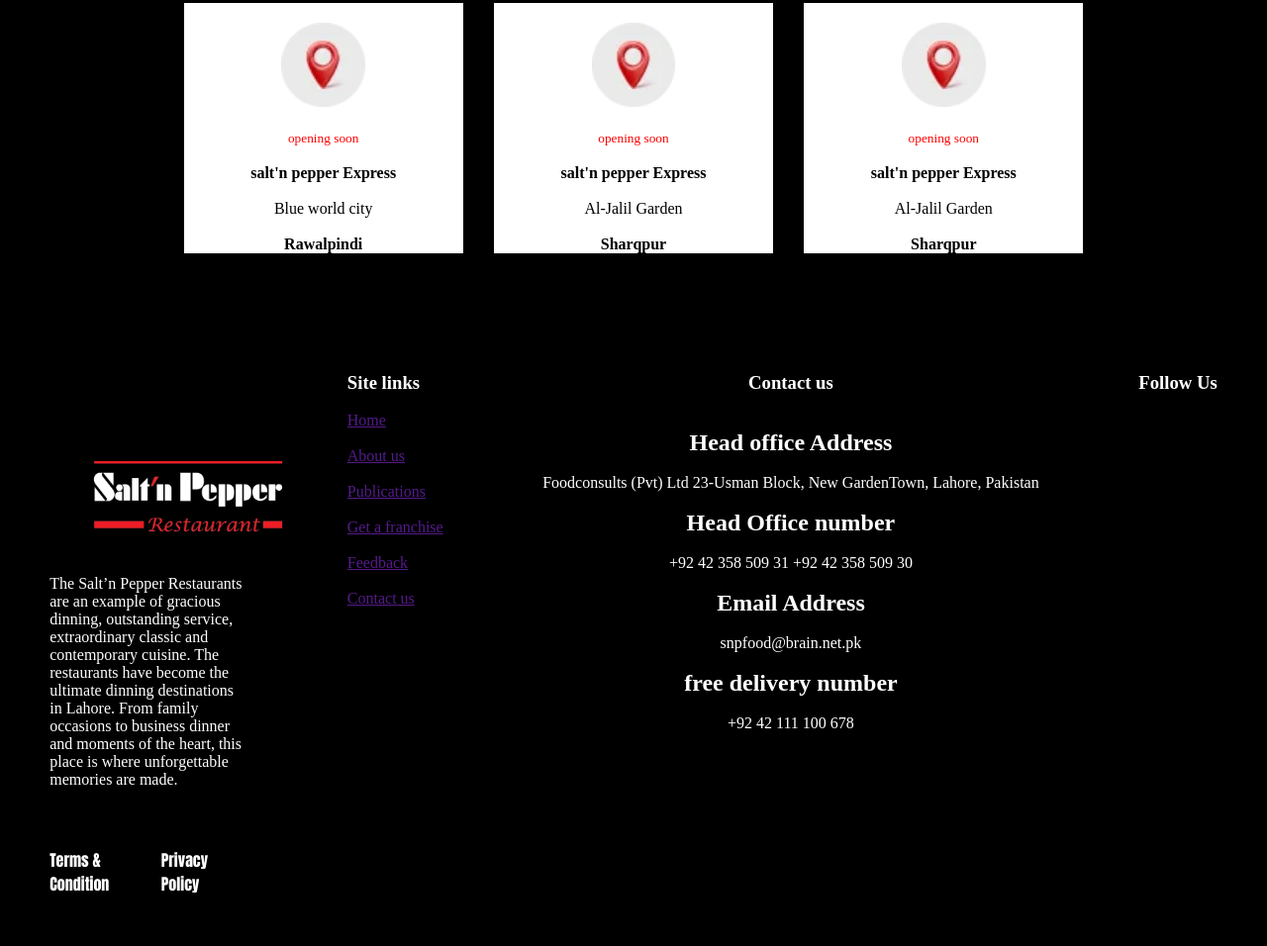
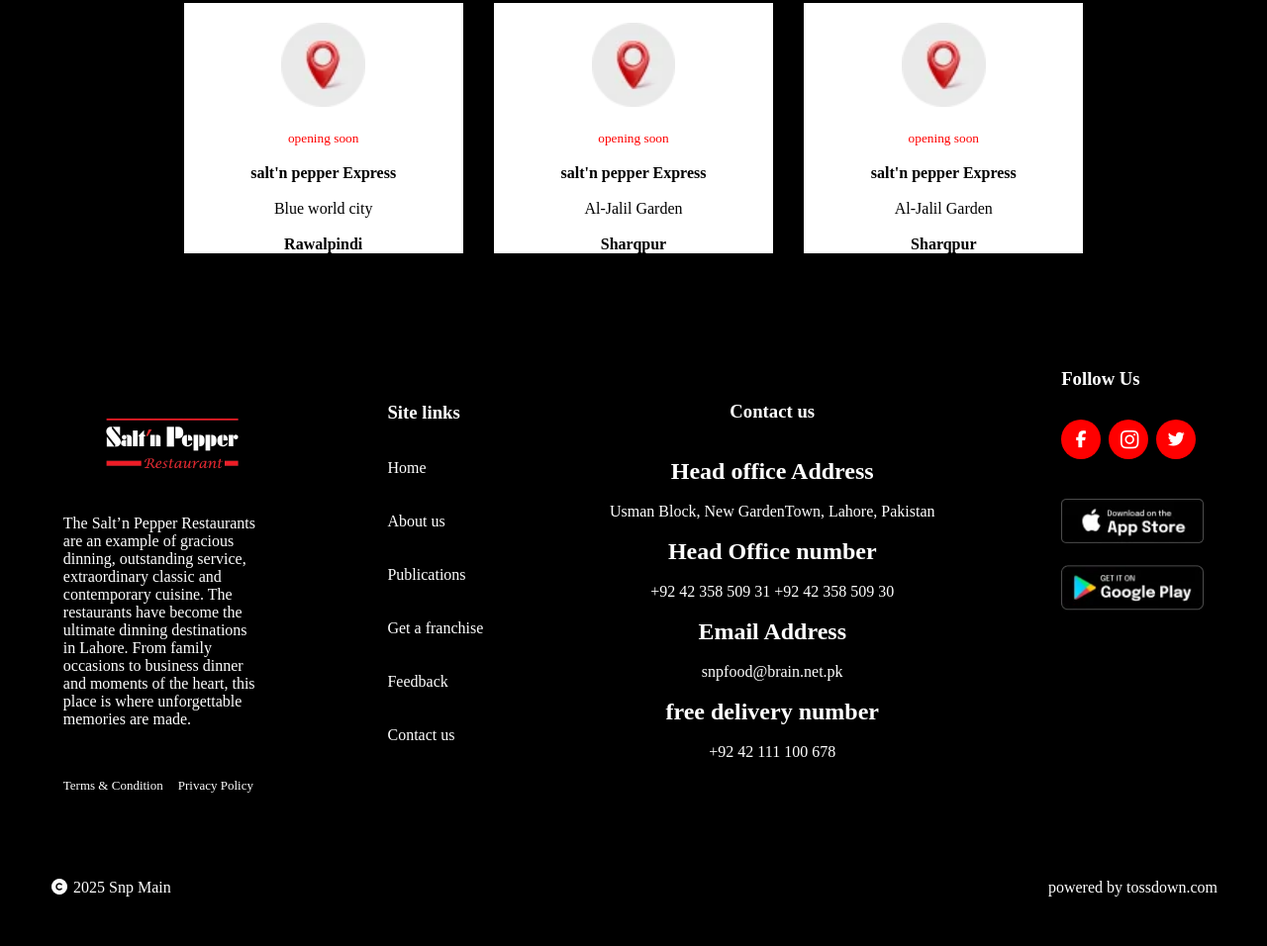
Before and after one commit to zaraarifcp-ux/NavBarAssignment, a plain HTML site: page index.html in a window 1280 px wide. Shown: the part 6000-6956 px from the top of the page at 99% size. Before the commit the page ends 6905 px from the top, so only its background shows below. Drawn offline with Linux system fonts and the light colour scheme.

Commit message:
assignment done

```diff
--- a/index.html
+++ b/index.html
@@ -633,8 +633,13 @@
         </div>
     </div>
     <!-- footer section -->
-    <div class="footer">
-        <div class="foot"><img src="nav bar pic/logo.webp" alt="">
+    <!-- <div class="footer"> -->
+        <footer>
+        <div class="foot">
+
+            <img src="nav bar pic/logo.webp" alt="">
+            <br>
+            <br><br>
 
             <div class="para">
                 <p>
@@ -646,38 +651,50 @@
             </div>
 
 
+
+
             <ul class="anchor">
 
-                <li> Terms & Condition
+                <li><a href=""> Terms & Condition</a>
                 </li>
 
-                <li>Privacy Policy</li>
+                <li><a href="">Privacy Policy</a></li>
             </ul>
+            <br>
+            <br>
+
+
         </div>
         <!-- 2nd list-->
-         <div>
-        <div class="site ">
+        <div>
+            <div class="site ">
 
                 <h3>Site links</h3>
+                <br>
                 <br>
 
 
                 <ul>
                     <li><a href="">Home</a></li>
                     <br>
+                    <br>
                     <li><a href="">About us</a></li>
+                    <br>
                     <br>
                     <li><a href="">Publications</a></li>
                     <br>
+                    <br>
                     <li><a href="">Get a franchise</a></li>
                     <br>
+                    <br>
                     <li><a href="">Feedback</a></li>
+                    <br>
                     <br>
                     <li><a href="">Contact us</a></li>
                 </ul>
 
+            </div>
         </div>
-         </div>
         <!-- 3rd list -->
         <div>
             <div class="info">
@@ -686,8 +703,8 @@
                 <br>
                 <h2>Head office Address</h2>
                 <br>
-                <p>Foodconsults (Pvt) Ltd
-                    23-Usman Block, New GardenTown, Lahore, Pakistan</p>
+                <!-- <p>Foodconsults (Pvt) Ltd -->
+                Usman Block, New GardenTown, Lahore, Pakistan</p>
                 <br>
                 <h2>Head Office number</h2>
                 <br>
@@ -704,13 +721,59 @@
             </div>
         </div>
         <!-- 4th list -->
-         <div>
+        <div class="last">
             <div class="follow">
                 <h3>Follow Us</h3>
 
             </div>
-         </div>
-    </div>
+            <div class="links">
+                <div class="fb">
+
+                    <a href="https://www.facebook.com/TheSaltnPepperRestaurants/" target="blank"><i
+                            class="fab fa-facebook-f" aria-hidden="true"></i></a>
+                </div>
+                <div class="insta">
+                    <a href="https://www.instagram.com/saltnpepperrestaurants/" target="blank"><i
+                            class="fab fa-instagram" aria-hidden="true"></i></a>
+
+                </div>
+                <div class="twitter">
+                    <a href="https://twitter.com/snprestaurant" target="blank"><i class="fab fa-twitter"
+                            aria-hidden="true"></i></a>
+
+                </div>
+            </div>
+            <!-- google links -->
+             <div>
+                <ul class="google">
+                    <li>
+                        <a href="https://apps.apple.com/tr/app/saltn-pepper/id1631088988">
+                            <img src="nav bar pic/download.webp" alt="">
+                        </a>
+                    </li>
+                    <br>
+                    <li>
+                        <a href="https://play.google.com/store/apps/details?id=com.tossdown.snp&hl=en">
+                            <img src="nav bar pic/google.webp" alt="">
+                        </a>
+                    </li>
+                </ul>
+             </div>
+        </div>
+        </footer>
+        <div class="snp">
+            <span><i class="fa fa-copyright" aria-hidden="true"></i>
+                2025 Snp Main
+            </span>
+            <span>
+                powered by <a href="https://tossdown.com/">tossdown.com</a>
+            </span>
+        </div>
+
+
+
+
+    <!-- </div> -->
 
 
 
--- a/style.css
+++ b/style.css
@@ -200,7 +200,7 @@ h1 {
 
 /* Faislabad */
 .fsbd img{display: flex;
-    width: 500px;;}
+    width: 500px;}
 
 
 
@@ -372,16 +372,16 @@ small{
     color: white;
 
      padding-bottom: 30px;
-    padding-top: 30px;
+    padding-top: 0px;
+
 
     font-family: apercu;
-    /* font-size: 14px; */
+
 
 
     display: flex;
-    flex-direction: column; */
-    /* padding-left: 40px;
-     */
+
+
 
 
 }
@@ -390,23 +390,32 @@ small{
 
     text-decoration: none;
     display: flex;
-    font-family: Impact, Haettenschweiler, 'Arial Narrow Bold', sans-serif;
-    /* gap: 30px; */
-    margin-top: 30px;
+    /* font-family: Impact, Haettenschweiler, 'Arial Narrow Bold', sans-serif; */
+    font-size: 13px;
+   font-weight: 50px;
+   gap: 15px;
+    margin-top: 20px;
     color: white;
     list-style: none;
-    /* margin-left: 10px; */
+
     cursor: pointer;
+}
+footer{
+    align-items: center;
 }
 .foot{
     width: 200px;
+
 }
 .foot img{
-    width: 100%;
+    width: 70%;
     text-decoration: none;
-    gap: 20px;
+
+
+
     margin-top: 80px;
     margin-left: 40px;
+
 
 }
 h3{
@@ -415,13 +424,101 @@ h3{
 
 .site{
     text-decoration: none;
+    margin-bottom: 15px;
+
 }
+
+
+
+
 .info{
     color: white;
     text-align: center;
+    justify-content: center;
 }
-.footer{
+footer{
     display: flex;
     justify-content: space-around;
-    margin-top: 80px;
+    margin-top: 40px;
 }
+.links{
+    display: flex;
+}
+.fb{
+    display: flex;
+    align-items: center;
+    margin-right: 8px;
+    margin-top: 30px;
+    justify-content: center;
+    width: 40px;
+    height: 40px;
+    background-color: red;
+    border-radius: 50px;
+}
+.fb a i{
+    color: white;
+    font-size: 17px;
+
+
+
+}
+.insta{
+     display: flex;
+    align-items: center;
+    margin-right: 8px;
+    margin-top: 30px;
+    justify-content: center;
+    width: 40px;
+    height: 40px;
+    background-color: red;
+    border-radius: 50px;
+
+
+}
+.insta a i{
+    display: flex;
+    color: white;
+    font-size: 21px;
+   align-items: center;
+   padding-left: 5px;
+    text-decoration: none;
+}
+a{ text-decoration: none;}
+.twitter{
+    display: flex;
+    align-items: center;
+    margin-right: 8px;
+    margin-top: 30px;
+    justify-content: center;
+    width: 40px;
+    height: 40px;
+    background-color: red;
+    border-radius: 50px;
+}
+.twitter a i {
+     color: white;
+    font-size: 17px;
+
+}
+ ul li a {
+    color: white;
+
+ }
+
+ .last{
+    margin-bottom: 180px;
+ }
+ .google{
+    margin-top: 40px;
+ }
+ .snp{
+    color: white;
+    display: flex;
+    /* gap: 300px; */
+    justify-content: space-between;
+    padding: 50px;
+ }
+ .snp a{
+    text-decoration: none;
+    color: white;
+ }
```
Also changed, not shown: nav bar pic/download.webp (added), nav bar pic/google.webp (added).
